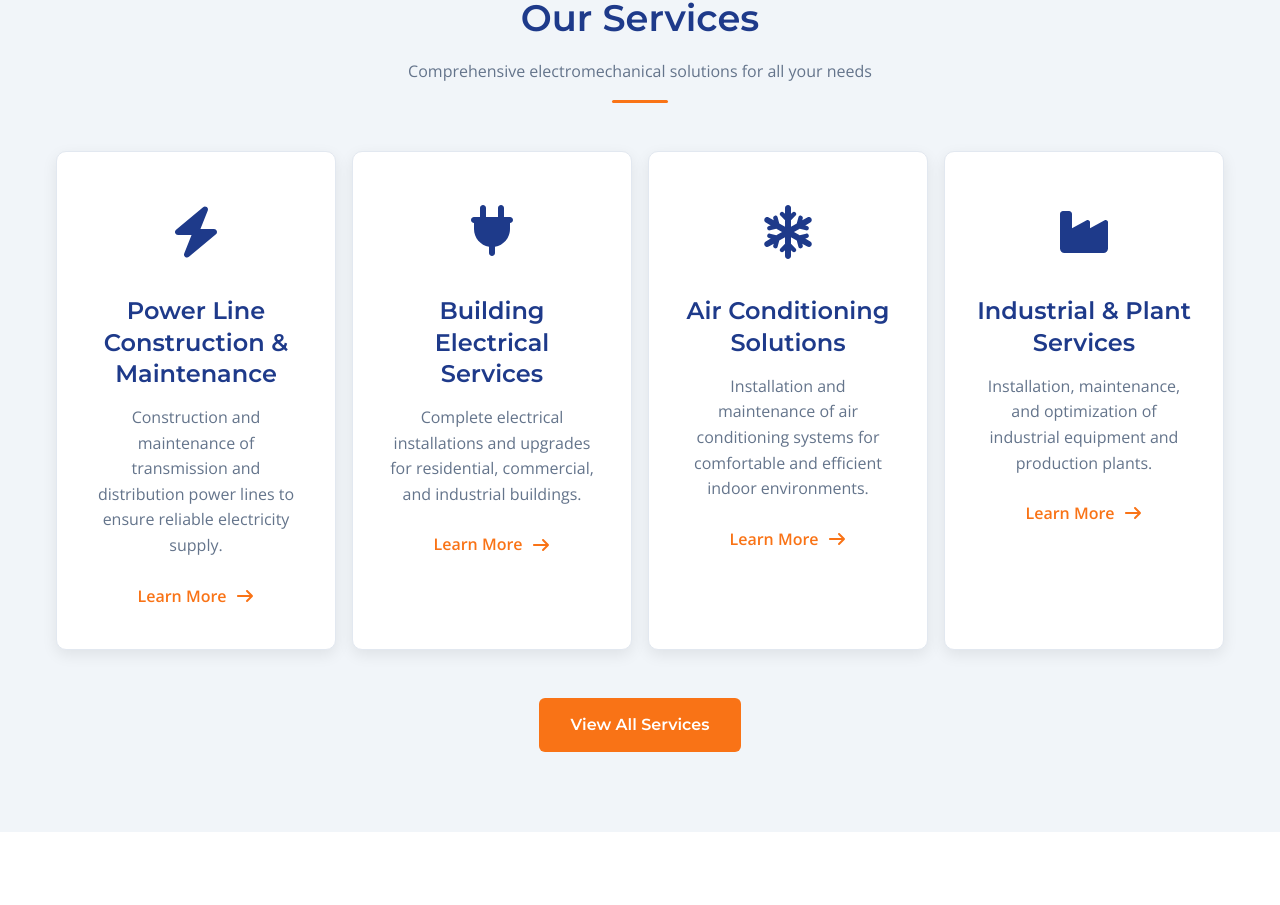
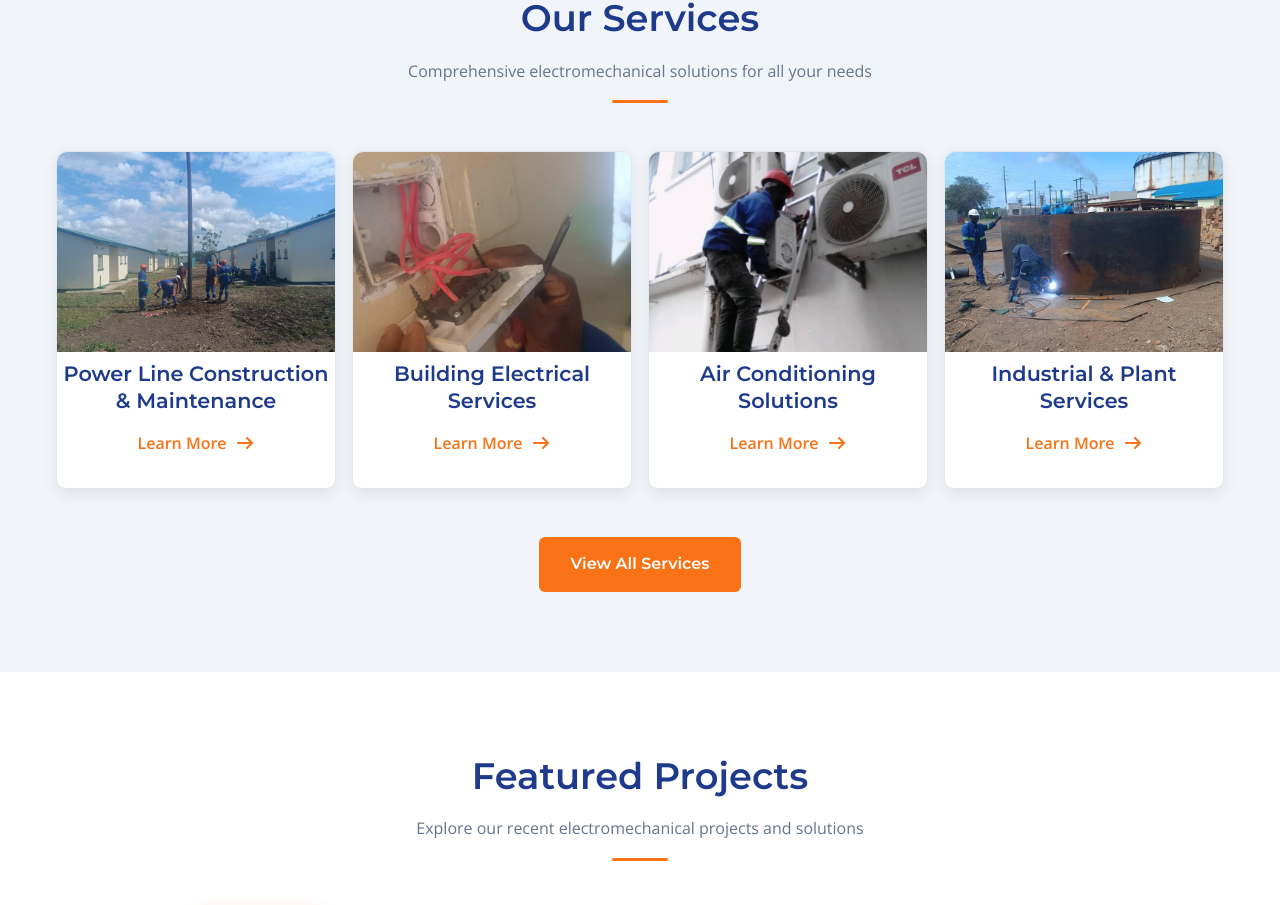
Before and after one commit to Emmanuel0017/samengineering, a React (Create React App) app: page / in a window 1280 px wide. Shown: the part 1844-2749 px from the top of the page. Built offline with nearby package versions, Linux system fonts and the light colour scheme.

Commit message:
updated services

```diff
--- a/public/index.html
+++ b/public/index.html
@@ -2,7 +2,7 @@
 <html lang="en">
   <head>
   <meta charset="utf-8" />
-  <link rel="icon" href="assets/logo/logo.png" />
+  <link rel="icon" href="assets/logo/samuel injini logo.png" />
 
   <meta name="viewport" content="width=device-width, initial-scale=1" />
   <meta name="theme-color" content="#1D3557" />
--- a/src/components/Services.css
+++ b/src/components/Services.css
@@ -11,7 +11,7 @@
 
 .service-card {
   background-color: var(--white);
-  padding: 2.5rem 2rem;
+  padding-bottom: 2rem;
   border-radius: 10px;
   text-align: center;
   box-shadow: 0 5px 15px rgba(0, 0, 0, 0.08);
@@ -24,20 +24,21 @@
   box-shadow: 0 15px 30px rgba(0, 0, 0, 0.15);
 }
 
-.service-icon {
-  font-size: 3rem;
-  margin-bottom: 1.5rem;
-  display: block;
-  color: var(--dark-blue);
+.service-image {
+  max-height: 400px;
+  max-width: 300px;
 }
 
-.service-icon svg {
-  width: 1em !important;
-  height: 1em !important;
+.service-image img {
+  max-height: 200px;
+  width: 100%;
+  border-top-left-radius: 10px;
+  border-top-right-radius: 10px;
+  object-fit: cover;
 }
 
 .service-title {
-  font-size: 1.5rem;
+  font-size: 1.3rem;
   color: var(--dark-blue);
   margin-bottom: 1rem;
 }
--- a/src/components/Services.tsx
+++ b/src/components/Services.tsx
@@ -14,36 +14,36 @@ import {
 
 interface Service {
   id: number;
-  icon: IconDefinition;
+  image: string;
   title: string;
-  description: string;
+  // description: string;
 }
 
 const Services: React.FC = () => {
   const services: Service[] = [
   {
     id: 1,
-    icon: faBolt,
+    image: 'assets/9 (23).jpg',
     title: 'Power Line Construction & Maintenance',
-    description: 'Construction and maintenance of transmission and distribution power lines to ensure reliable electricity supply.'
+    // description: 'Construction and maintenance of transmission and distribution power lines to ensure reliable electricity supply.'
   },
   {
     id: 2,
-    icon: faPlug,
+    image: 'assets/9 (33).jpg',
     title: 'Building Electrical Services',
-    description: 'Complete electrical installations and upgrades for residential, commercial, and industrial buildings.'
+    // description: 'Complete electrical installations and upgrades for residential, commercial, and industrial buildings.'
   },
   {
     id: 3,
-    icon: faSnowflake,
+    image: 'assets/12 (7).jpg',
     title: 'Air Conditioning Solutions',
-    description: 'Installation and maintenance of air conditioning systems for comfortable and efficient indoor environments.'
+    // description: 'Installation and maintenance of air conditioning systems for comfortable and efficient indoor environments.'
   },
   {
     id: 4,
-    icon: faIndustry,
+    image: 'assets/9 (30).jpg',
     title: 'Industrial & Plant Services',
-    description: 'Installation, maintenance, and optimization of industrial equipment and production plants.'
+    // description: 'Installation, maintenance, and optimization of industrial equipment and production plants.'
   }
 ];
 
@@ -58,14 +58,11 @@ const Services: React.FC = () => {
         <div className="services-grid">
           {services.slice(0, 4).map(service => (
             <div key={service.id} className="service-card">
-              <div className="service-icon">
-                <FontAwesomeIcon
-                  icon={service.icon}
-                  style={{ color: 'var(--dark-blue)' }}
-                />
+              <div className="service-image">
+                <img src={service.image} alt="services" />
               </div>
               <h3 className="service-title">{service.title}</h3>
-              <p className="service-description">{service.description}</p>
+              {/* <p className="service-description">{service.description}</p> */}
               <Link to="/services" className="service-link">
                 Learn More <FontAwesomeIcon icon={faArrowRight} />
               </Link>
--- a/src/pages/Blog.tsx
+++ b/src/pages/Blog.tsx
@@ -30,7 +30,7 @@ const BlogPage: React.FC = () => {
 
   const [posts, setPosts] = useState<BlogPost[]>([
     {
-      id: 1,
+      id: 2,
       title: 'Powerline Construction Project: Enhancing Energy Distribution in Nkhotakota',
       category: 'casestudy',
       excerpt: 'A comprehensive case study on our high-voltage powerline installation project for Illovo Ltd., improving electricity reliability across Dwangwa.',
@@ -81,7 +81,7 @@ This project showcases our expertise in integrated electrical solutions that ser
       }
     },
     {
-      id: 2,
+      id: 3,
       title: 'Commercial HVAC Installation: Smart Climate Control for CEAR Offices',
       category: 'casestudy',
       excerpt: 'Case study on implementing energy-efficient HVAC systems across CEAR office complexes in multiple Malawian locations.',
@@ -132,7 +132,7 @@ This project showcases our comprehensive commercial climate control and applianc
       }
     },
     {
-      id: 3,
+      id: 4,
       title: 'Network Tower Maintenance: Ensuring Telecom Reliability Across Malawi',
       category: 'casestudy',
       excerpt: 'How our preventive maintenance program for CEAR telecom towers improved network performance and reduced downtime.',
```
Also changed, not shown: 1 other file (tests, documents, lock files or other folders).
